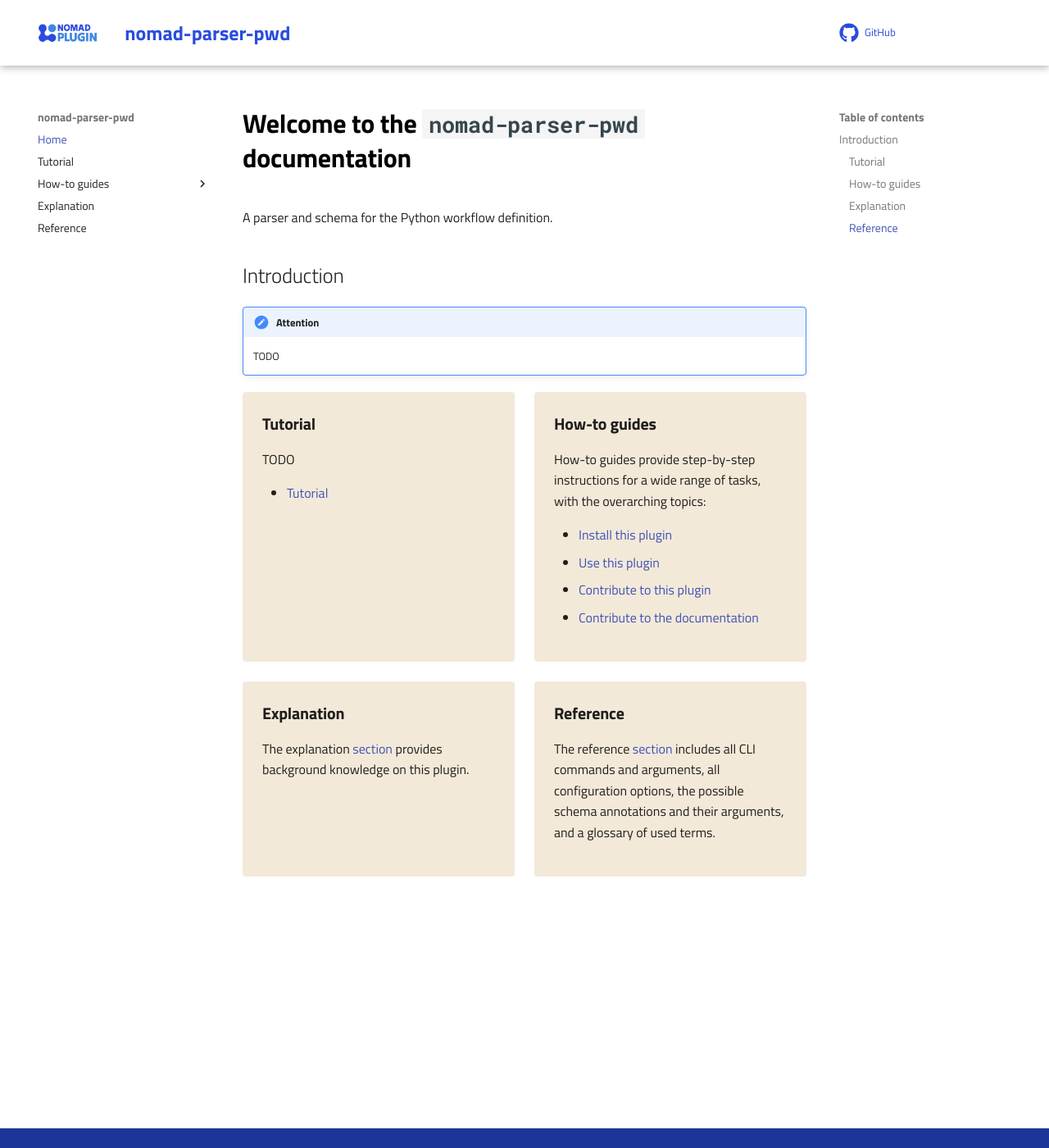
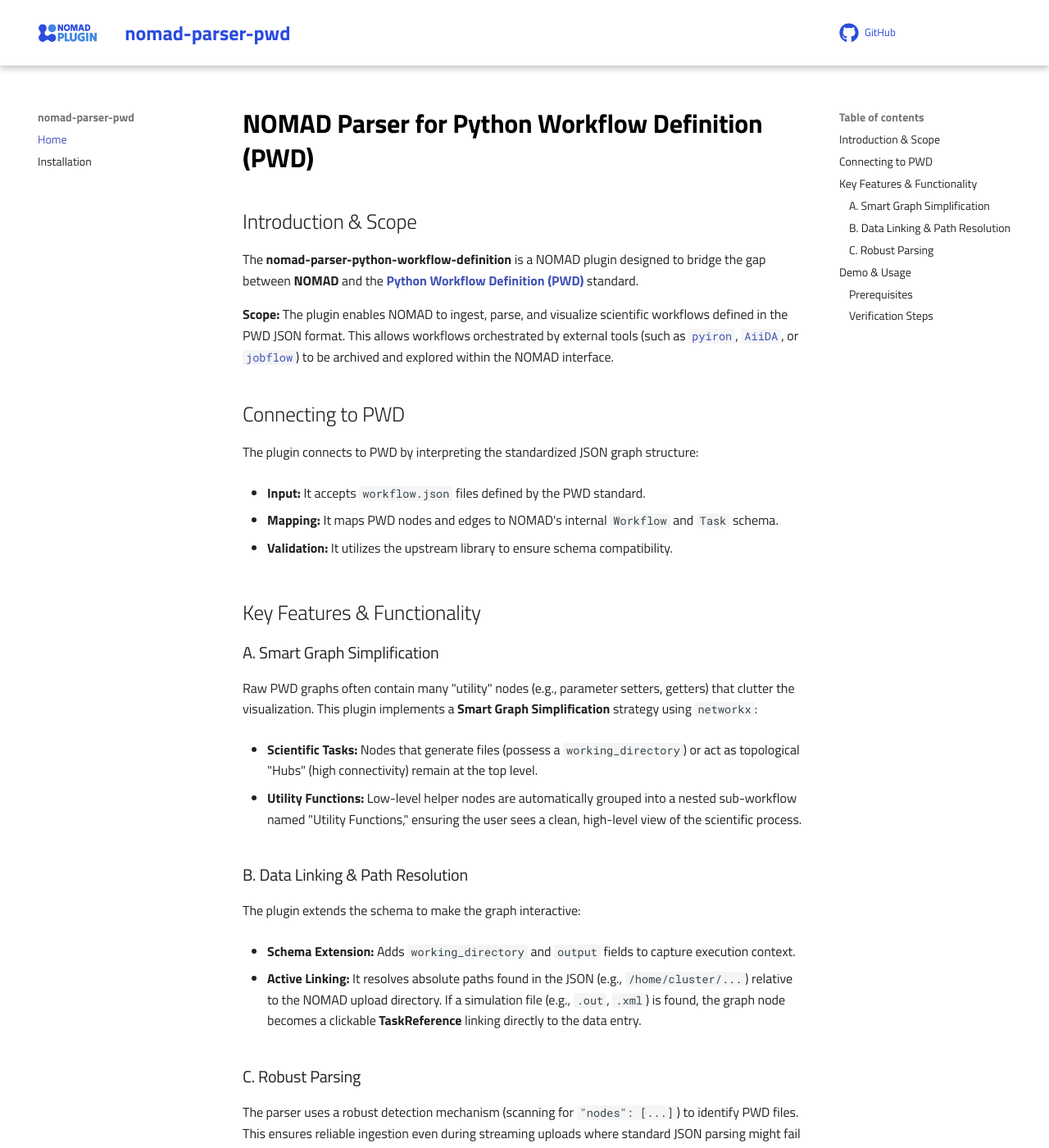
Before and after one commit to FAIRmat-NFDI/nomad-parser-python-workflow-definition, an MkDocs documentation site: the page built from docs/index.md, in a window 1280 px wide and 1400 px high. Shown: the whole window at 82% size. Built offline with MkDocs 1.6.1 and Material for MkDocs 9.7.7, drawn with Linux system fonts in a browser that asks for light colours; comment, search, counter and statistics services are not loaded; some of the changed text lies outside the part shown.

Commit message:
Documentation (#12)
* docs: add plugin documentation replacing generic distro readme

* Revise README for nomad-parser-python-workflow-definition

Updated README to reflect changes in plugin name and functionality, including links to relevant repositories and improved clarity in descriptions.

* adding sample zip file including workflow and mock simulation directories and files

* Update README

Clarified instructions for testing Data Links feature using mock simulation directories.

* updating the installation section

* Fix markdown link formatting in README

* docs: split documentation into index and installation pages per review

* doc adjustments

---------

Co-authored-by: jrudz <rudzinski@mpip-mainz.mpg.de>

```diff
--- a/docs/index.md
+++ b/docs/index.md
@@ -1,48 +1,51 @@
-# Welcome to the `nomad-parser-pwd` documentation
+# NOMAD Parser for Python Workflow Definition (PWD)
 
-A parser and schema for the Python workflow definition.
+## Introduction & Scope
+The **nomad-parser-python-workflow-definition** is a NOMAD plugin designed to bridge the gap between **NOMAD** and the [**Python Workflow Definition (PWD)**](https://github.com/pythonworkflow/python-workflow-definition){:target="_blank" rel="noopener"} standard.
 
-## Introduction
+**Scope:** The plugin enables NOMAD to ingest, parse, and visualize scientific workflows defined in the PWD JSON format. This allows workflows orchestrated by external tools (such as [`pyiron`](https://github.com/pyiron/pyiron){:target="_blank" rel="noopener"}, [`AiiDA`](https://github.com/aiidateam/aiida-core){:target="_blank" rel="noopener"}, or [`jobflow`](https://github.com/materialsproject/jobflow){:target="_blank" rel="noopener"}) to be archived and explored within the NOMAD interface.
 
-!!! note "Attention"
-    TODO
+## Connecting to PWD
+The plugin connects to PWD by interpreting the standardized JSON graph structure:
 
-<div markdown="block" class="home-grid">
-<div markdown="block">
+* **Input:** It accepts `workflow.json` files defined by the PWD standard.
 
-### Tutorial
+* **Mapping:** It maps PWD nodes and edges to NOMAD's internal `Workflow` and `Task` schema.
 
-TODO
+* **Validation:** It utilizes the upstream library to ensure schema compatibility.
 
-- [Tutorial](tutorial/tutorial.md)
+## Key Features & Functionality
 
-</div>
-<div markdown="block">
+### A. Smart Graph Simplification
+Raw PWD graphs often contain many "utility" nodes (e.g., parameter setters, getters) that clutter the visualization. This plugin implements a **Smart Graph Simplification** strategy using `networkx`:
 
-### How-to guides
+* **Scientific Tasks:** Nodes that generate files (possess a `working_directory`) or act as topological "Hubs" (high connectivity) remain at the top level.
 
-How-to guides provide step-by-step instructions for a wide range of tasks, with the overarching topics:
+* **Utility Functions:** Low-level helper nodes are automatically grouped into a nested sub-workflow named "Utility Functions," ensuring the user sees a clean, high-level view of the scientific process.
 
-- [Install this plugin](how_to/install_this_plugin.md)
-- [Use this plugin](how_to/use_this_plugin.md)
-- [Contribute to this plugin](how_to/contribute_to_this_plugin.md)
-- [Contribute to the documentation](how_to/contribute_to_the_documentation.md)
+### B. Data Linking & Path Resolution
+The plugin extends the schema to make the graph interactive:
 
-</div>
+* **Schema Extension:** Adds `working_directory` and `output` fields to capture execution context.
 
-<div markdown="block">
+* **Active Linking:** It resolves absolute paths found in the JSON (e.g., `/home/cluster/...`) relative to the NOMAD upload directory. If a simulation file (e.g., `.out`, `.xml`) is found, the graph node becomes a clickable **TaskReference** linking directly to the data entry.
 
-### Explanation
+### C. Robust Parsing
+The parser uses a robust detection mechanism (scanning for `"nodes": [...]`) to identify PWD files. This ensures reliable ingestion even during streaming uploads where standard JSON parsing might fail on partial buffers.
 
-The explanation [section](explanation/explanation.md) provides background knowledge on this plugin.
+## Demo & Usage
 
-</div>
-<div markdown="block">
+To demonstrate the plugin functionality:
 
-### Reference
+### Prerequisites
+A valid upload must contain the following "Companion Files":
+* `workflow.json` (The graph structure)
+* `workflow.py` (The Python script definition)
+* `environment.yaml` (Dependency definition)
 
-The reference [section](reference/references.md) includes all CLI commands and arguments, all configuration options,
-the possible schema annotations and their arguments, and a glossary of used terms.
-
-</div>
-</div>
+### Verification Steps
+1.  **Start the GUI:** Run your local NOMAD instance and navigate to the UI.
+2.  **Upload:** Create a new upload and drop the example files (e.g., files in `tests/data/data_export/`).
+3.  **Visual Verification:**
+    * **Graph View:** Open the Workflow entry. You should see a simplified graph where utility nodes are hidden.
+    * **Data Links:** Click on a compute node. If the `working_directory` contains output files, NOMAD will navigate you to that specific file entry.
--- a/mkdocs.yml
+++ b/mkdocs.yml
@@ -7,14 +7,15 @@ edit_uri: ""
 
 nav:
   - Home: index.md
-  - Tutorial: tutorial/tutorial.md
-  - How-to guides:
-      - Install this Plugin: how_to/install_this_plugin.md
-      - Use this Plugin: how_to/use_this_plugin.md
-      - Contribute to this plugin: how_to/contribute_to_this_plugin.md
-      - Contribute to the documentation: how_to/contribute_to_the_documentation.md
-  - Explanation: explanation/explanation.md
-  - Reference: reference/references.md
+  - Installation: installation.md
+  # - Tutorial: tutorial/tutorial.md
+  # - How-to guides:
+  #     - Install this Plugin: how_to/install_this_plugin.md
+  #     - Use this Plugin: how_to/use_this_plugin.md
+  #     - Contribute to this plugin: how_to/contribute_to_this_plugin.md
+  #     - Contribute to the documentation: how_to/contribute_to_the_documentation.md
+  # - Explanation: explanation/explanation.md
+  # - Reference: reference/references.md
 plugins:
   - search
 theme:
```
Also changed, not shown: README.md (+54 -93 lines), docs/how_to/use_this_plugin.md (+1 -1 lines), docs/installation.md (added, +34 -0 lines), 1 other file.
